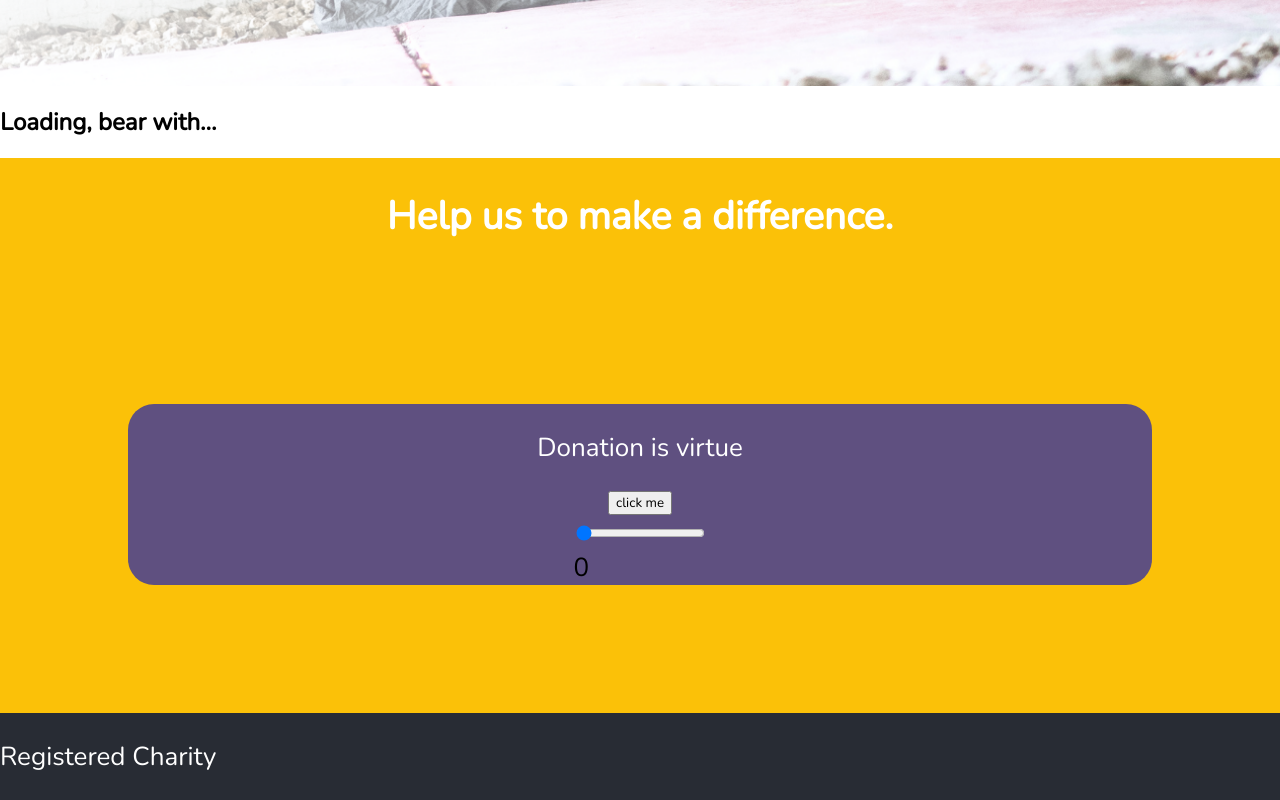
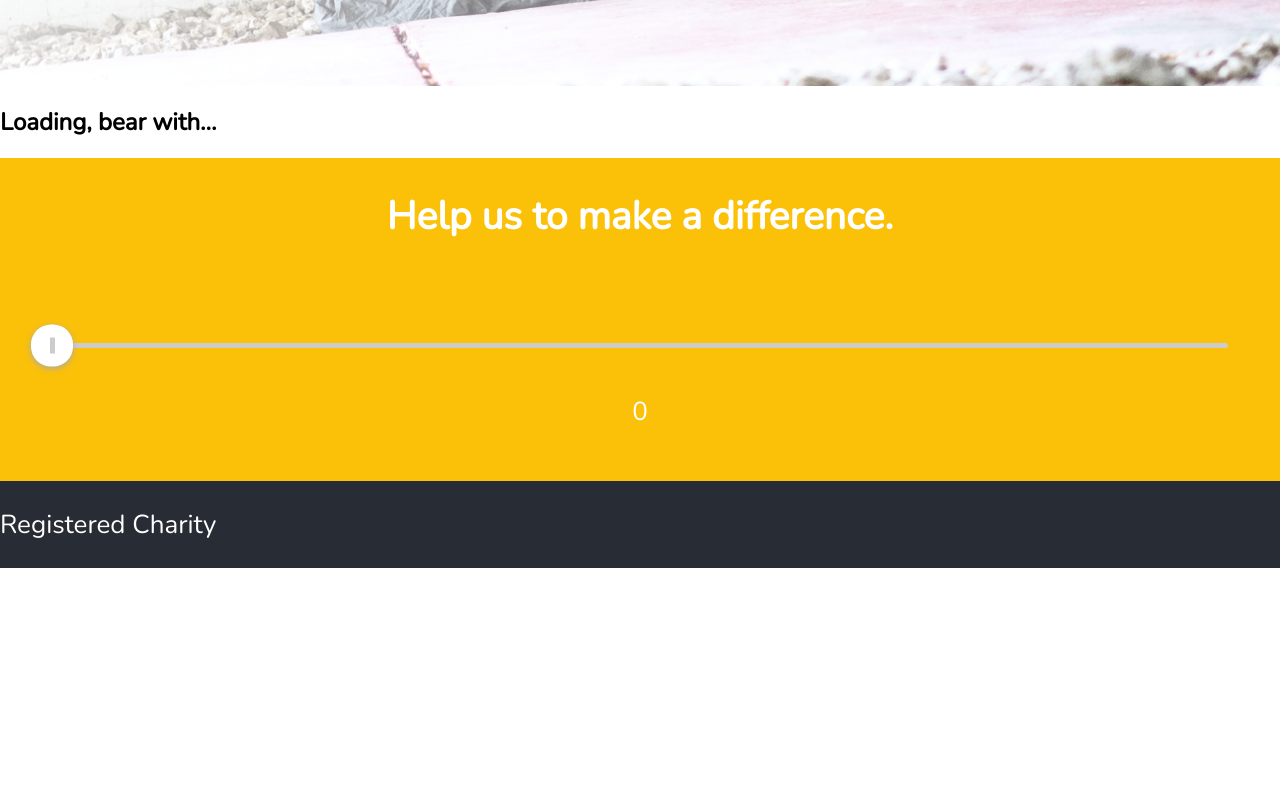
Before and after one commit to CharlyMannion/project-pollen-frontend, a React (Create React App) app: page /story/1 in a window 1280 px wide. Shown: the part 714-1514 px from the top of the page. After the commit the page ends 1282 px from the top, so only its background shows below. Built offline with nearby package versions, Linux system fonts and the light colour scheme; no server answers.

Commit message:
Add new bigger slider

```diff
--- a/package.json
+++ b/package.json
@@ -12,6 +12,7 @@
     "react": "^17.0.2",
     "react-dom": "^17.0.2",
     "react-elastic-carousel": "^0.11.5",
+    "react-range": "^1.8.7",
     "react-responsive-carousel": "^3.2.18",
     "react-reveal": "^1.2.2",
     "react-scripts": "4.0.3",
--- a/src/App.css
+++ b/src/App.css
@@ -181,7 +181,6 @@ nav li a {
   position: relative;
   margin: 0;
   padding: 0;
-
 }
 
 .bubble {
--- /dev/null
+++ b/src/components/BigSlider.jsx
@@ -0,0 +1,96 @@
+
+import React from "react";
+import { Range, getTrackBackground } from "react-range";
+
+const STEP = 5;
+const MIN = 0;
+const MAX = 100;
+
+class BigSlider extends React.Component {
+  state = {
+    values: [50]
+  };
+  render() {
+    return (
+      <div
+        style={{
+          display: "flex",
+          justifyContent: "center",
+          flexWrap: "wrap",
+          margin: "2em"
+        }}
+      >
+        <Range
+          values={this.props.donation}
+          step={STEP}
+          min={MIN}
+          max={MAX}
+          onChange={(values) => {
+                this.setState({ values });
+                this.props.onChange(values);
+                this.props.msg();
+            }}
+          renderTrack={({ props, children }) => (
+            <div
+              onMouseDown={props.onMouseDown}
+              onTouchStart={props.onTouchStart}
+              style={{
+                ...props.style,
+                height: "36px",
+                display: "flex",
+                width: "100%"
+              }}
+            >
+              <div
+                ref={props.ref}
+                style={{
+                  height: "5px",
+                  width: "100%",
+                  borderRadius: "4px",
+                  background: getTrackBackground({
+                    values: this.props.donation,
+                    colors: ["#548BF4", "#ccc"],
+                    min: MIN,
+                    max: MAX
+                  }),
+                  alignSelf: "center"
+                }}
+              >
+                {children}
+              </div>
+            </div>
+          )}
+          renderThumb={({ props, isDragged }) => (
+            <div
+              {...props}
+              style={{
+                ...props.style,
+                height: "42px",
+                width: "42px",
+                borderRadius: "20px",
+                backgroundColor: "#FFF",
+                display: "flex",
+                justifyContent: "center",
+                alignItems: "center",
+                boxShadow: "0px 2px 6px #AAA"
+              }}
+            >
+              <div
+                style={{
+                  height: "16px",
+                  width: "5px",
+                  backgroundColor: isDragged ? "#548BF4" : "#CCC"
+                }}
+              />
+            </div>
+          )}
+        />
+        <output style={{ marginTop: "30px" }} id="output">
+          {this.props.donation[0]}
+        </output>
+      </div>
+    );
+  }
+}
+
+export default BigSlider
--- a/src/components/Slider.jsx
+++ b/src/components/Slider.jsx
@@ -1,26 +1,17 @@
-import React, { useState, useEffect } from "react";
-import DonationContainer from "./DonationContainer";
+import React, { useState } from "react";
 import '../App.css';
+import BigSlider from "./BigSlider";
 
 
 function Slider() {
-    const [value, onChange] = useState(0);
-    useEffect(() => {
-        const element = document.querySelector(".bubble");
-        if(element) {
-            element.style.left = `${Number(value / 4)}`;
-        }
-    });
-
+    const [donation, onChange] = useState([0]);
+    const msg = () => {console.log('Current donation ' , donation);}
     return (
         <div className="donation-selection">
             <div className="donation-card-title">
                 <h2>Help us to make a difference.</h2>
             </div>
-            <DonationContainer
-            onChange = {onChange}
-            value = {value}
-            />
+            <BigSlider msg={msg} donation={donation} onChange={onChange} />
         </div>
     )
 }
```
Also changed, not shown: 1 other file (tests, documents, lock files or other folders).
